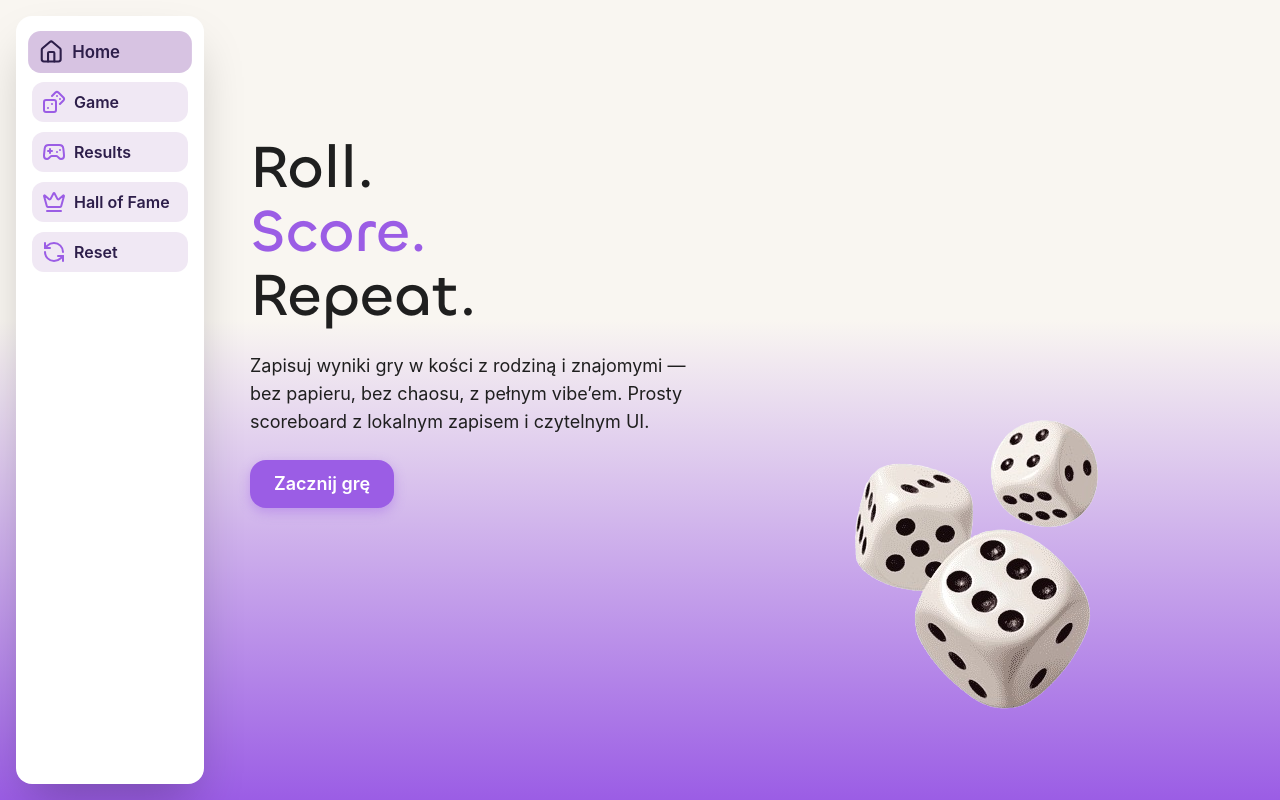
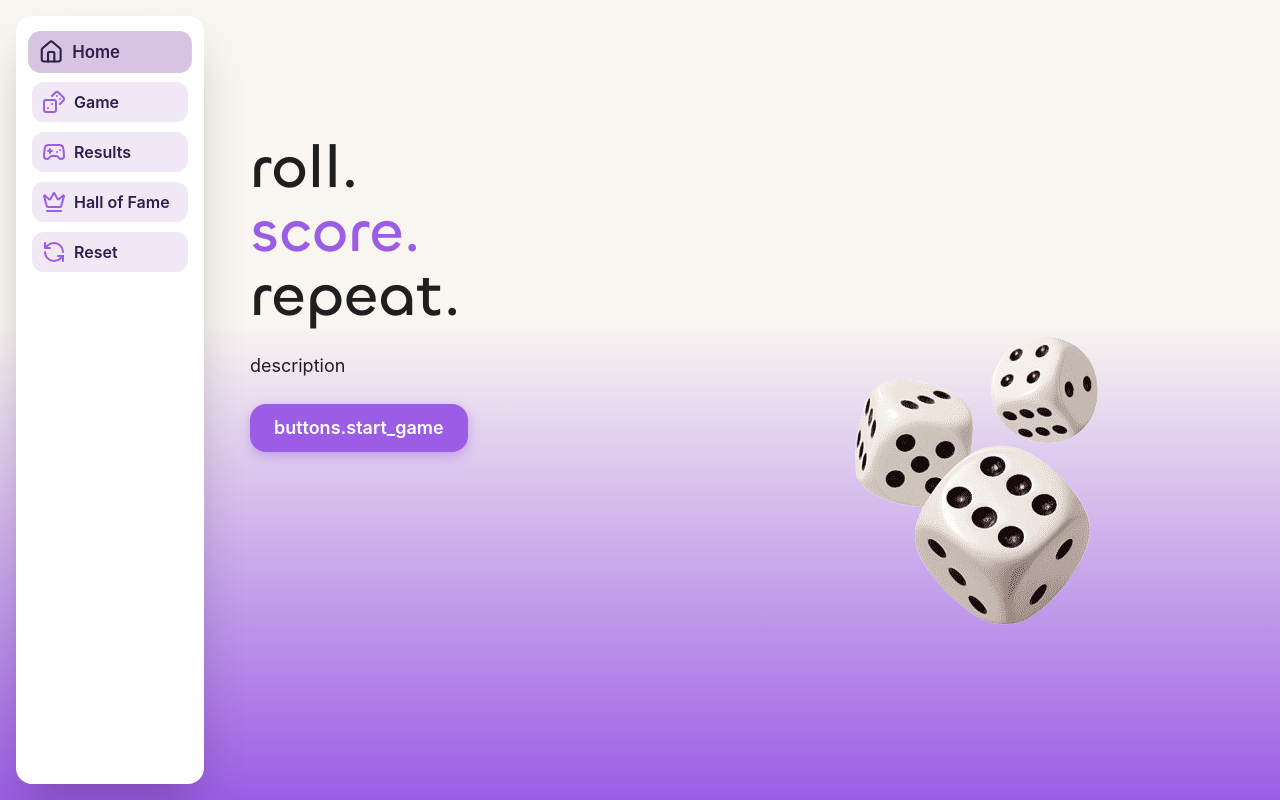
Before and after one commit to mateusz-001/roll-and-score, a React (Vite) app: page / in a window 1280 px wide. Built offline with nearby package versions, Linux system fonts and the light colour scheme; a web font is replaced by a local one.

Commit message:
start page tramslations pl

```diff
--- a/src/i18n/index.ts
+++ b/src/i18n/index.ts
@@ -6,19 +6,20 @@ import enCommon from '@/i18n/en/common.json';
 import enGame from '@/i18n/en/game.json';
 import plCommon from '@/i18n/pl/common.json';
 import plGame from '@/i18n/pl/game.json';
+import plStart from '@/i18n/pl/start.json';
 
 void i18n
   .use(LanguageDetector)
   .use(initReactI18next)
   .init({
     resources: {
-      en: { common: enCommon, game: enGame },
-      pl: { common: plCommon, game: plGame },
+      en: { common: enCommon, game: enGame, start: {} },
+      pl: { common: plCommon, game: plGame, start: plStart },
     },
     fallbackLng: 'en',
     supportedLngs: ['en', 'pl'],
     defaultNS: 'common',
-    ns: ['common', 'game'],
+    ns: ['common', 'game', 'start'],
     interpolation: { escapeValue: false },
     detection: {
       order: ['localStorage', 'navigator'],
--- a/src/i18n/pl/common.json
+++ b/src/i18n/pl/common.json
@@ -1,5 +1,28 @@
 {
-  "nav": { "start": "Start", "game": "Gra", "results": "Wyniki", "hof": "Hall of Fame" },
-  "start": { "title": "Rozpocznij grę" },
-  "actions": { "startGame": "Start", "finishGame": "Zakończ grę" }
+  "nav": {
+    "start": "Start",
+    "game": "Gra",
+    "results": "Wyniki",
+    "hof": "Hall of Fame",
+    "setting": "Ustawienia"
+  },
+  "buttons": {
+    "start_game": "Rozpocznij grę",
+    "back": "Powrót",
+    "add": "Dodaj",
+    "clear_history": "Wyczyść historię gier",
+    "reset_game": "Zresetuj grę",
+    "finish_game": "Zakończ grę",
+    "next_player": "Przejdź do następnego gracza",
+    "next_round": "Następna runda",
+    "save_exit": "Zapisz i wyjdź",
+    "min_players": "Minimalna liczba graczy to {{min}}",
+    "max_players": "Maksymalna liczba graczy to {{max}}"
+  },
+  "inputs": {
+    "player_name": {
+      "label": "Nazwa gracza {{number}}",
+      "required": "Nazwa gracza jest wymagana"
+    }
+  }
 }
--- /dev/null
+++ b/src/i18n/pl/start.json
@@ -0,0 +1,8 @@
+{
+  "roll": "Roll",
+  "score": "Score",
+  "repeat": "Repeat",
+  "description": "Zapisuj wyniki gry w kości z rodziną i znajomymi — bez papieru, bez chaosu, z pełnym vibe’em. Prosty scoreboard z lokalnym zapisem i czytelnym UI.",
+  "players_registration": "Rejestracja graczy",
+  "players_add": "Dodaj od {{min}} do {{max}} graczy"
+}
--- a/src/pages/StartPage/Intro.tsx
+++ b/src/pages/StartPage/Intro.tsx
@@ -1,4 +1,5 @@
 import React from 'react';
+import { useTranslation } from 'react-i18next';
 
 import {
   AnimationDiceSpring,
@@ -14,29 +15,30 @@ interface Props {
 }
 
 export const Intro: React.FC<Props> = ({ handleSetShowForm }) => {
+  const { t } = useTranslation(['start', 'common']);
+
   return (
     <div>
       <div className="grid items-center gap-10 md:grid-cols-[1.2fr_.8fr]">
         <AnimationStaggerChildren>
           <AnimationSlideUp>
             <Heading level="h1">
-              Roll.
+              {t('start:roll')}.
               <br />
-              <span className="text-primary">Score.</span>
+              <span className="text-primary">{t('start:score')}.</span>
               <br />
-              Repeat.
+              {t('start:repeat')}.
             </Heading>
           </AnimationSlideUp>
           <AnimationSlideUp>
             <Paragraph size="regular" className="mt-4 md:mt-6 lg:max-w-md">
-              Zapisuj wyniki gry w kości z rodziną i znajomymi — bez papieru, bez chaosu, z pełnym
-              vibe’em. Prosty scoreboard z lokalnym zapisem i czytelnym UI.
+              {t('start:description')}
             </Paragraph>
           </AnimationSlideUp>
           <AnimationSlideUp>
             <div className="mt-4 flex flex-wrap gap-3 md:mt-6">
               <Button size="lg" onClick={handleSetShowForm}>
-                Zacznij grę
+                {t('common:buttons.start_game')}
               </Button>
             </div>
           </AnimationSlideUp>
--- a/src/pages/StartPage/IntroForm.tsx
+++ b/src/pages/StartPage/IntroForm.tsx
@@ -3,6 +3,7 @@ import { AnimatePresence } from 'framer-motion';
 import { ArrowLeft, Dices, Plus, Trash } from 'lucide-react';
 import React from 'react';
 import { FormProvider, SubmitHandler, useFieldArray, useForm } from 'react-hook-form';
+import { useTranslation } from 'react-i18next';
 import { redirect } from 'react-router-dom';
 
 import { AnimationFormScale } from '@/components/Animations';
@@ -24,6 +25,8 @@ interface Props {
 }
 
 export const IntroForm: React.FC<Props> = ({ handleSetShowForm }) => {
+  const { t } = useTranslation(['start', 'common']);
+
   const initializeGame = useGameStore(state => state.initializeGame);
 
   const methods = useForm<FormValues>({
@@ -72,9 +75,9 @@ export const IntroForm: React.FC<Props> = ({ handleSetShowForm }) => {
 
   return (
     <AnimationFormScale>
-      <Heading level="h2">Rejestracja graczy</Heading>
+      <Heading level="h2">{t('start:players_registration')}</Heading>
       <Paragraph size="small" className="italic !text-xs mt-1 md:mt-2">
-        Dodaj od {MIN_PLAYERS} do {MAX_PLAYERS} graczy.
+        {t('start:players_add', { min: MIN_PLAYERS, max: MAX_PLAYERS })}
       </Paragraph>
 
       <FormProvider {...methods}>
@@ -88,10 +91,10 @@ export const IntroForm: React.FC<Props> = ({ handleSetShowForm }) => {
                 <Input
                   name={`players.${index}.name`}
                   control={control}
-                  label={`Nazwa Gracza ${index + 1}`}
-                  placeholder={`Nazwa gracza ${index + 1}`}
+                  label={t('common:inputs.player_name.label', { number: index + 1 })}
+                  placeholder={t('common:inputs.player_name.label', { number: index + 1 })}
                   required
-                  rules={{ required: 'Nazwa gracza jest wymagana' }}
+                  rules={{ required: t('common:inputs.player_name.required') }}
                 />
                 <Button
                   type="button"
@@ -99,7 +102,9 @@ export const IntroForm: React.FC<Props> = ({ handleSetShowForm }) => {
                   size="sm"
                   onClick={() => handleRemove(index)}
                   disabled={!canRemove}
-                  title={!canRemove ? `Minimalna liczba graczy to ${MIN_PLAYERS}` : undefined}
+                  title={
+                    !canRemove ? t('common:buttons.min_players', { min: MIN_PLAYERS }) : undefined
+                  }
                 >
                   <Trash className="h-5 w-5" />
                 </Button>
@@ -113,19 +118,19 @@ export const IntroForm: React.FC<Props> = ({ handleSetShowForm }) => {
               className="w-min ml-auto mt-1"
               onClick={handleAdd}
               disabled={!canAdd}
-              title={!canAdd ? `Maksymalna liczba graczy to ${MAX_PLAYERS}` : undefined}
+              title={!canAdd ? t('common:buttons.max_players', { max: MAX_PLAYERS }) : undefined}
             >
-              Dodaj <Plus className="ml-2 h-5 w-5" />
+              {t('common:buttons.add')} <Plus className="ml-2 h-5 w-5" />
             </Button>
           </div>
 
           <div className="mt-4 flex justify-between items-center md:mt-6">
             <Button size="md" variant="ghost" type="button" onClick={handleSetShowForm}>
               <ArrowLeft className="mr-2 h-5 w-5" />
-              Powrót
+              {t('common:buttons.back')}
             </Button>
             <Button size="md" variant="primary" type="submit" disabled={!isValid}>
-              Rozpocznij grę
+              {t('common:buttons.start_game')}
               <Dices className="ml-2 h-5 w-5" />
             </Button>
           </div>
--- a/src/types/i18next.d.ts
+++ b/src/types/i18next.d.ts
@@ -1,6 +1,7 @@
 import 'i18next';
-import common from '@/i18n/en/common.json';
-import game from '@/i18n/en/game.json';
+import common from '@/i18n/pl/common.json';
+import game from '@/i18n/pl/game.json';
+import start from '@/i18n/pl/start.json';
 
 declare module 'i18next' {
   interface CustomTypeOptions {
@@ -8,6 +9,7 @@ declare module 'i18next' {
     resources: {
       common: typeof common;
       game: typeof game;
+      start: typeof start;
     };
   }
 }
```
